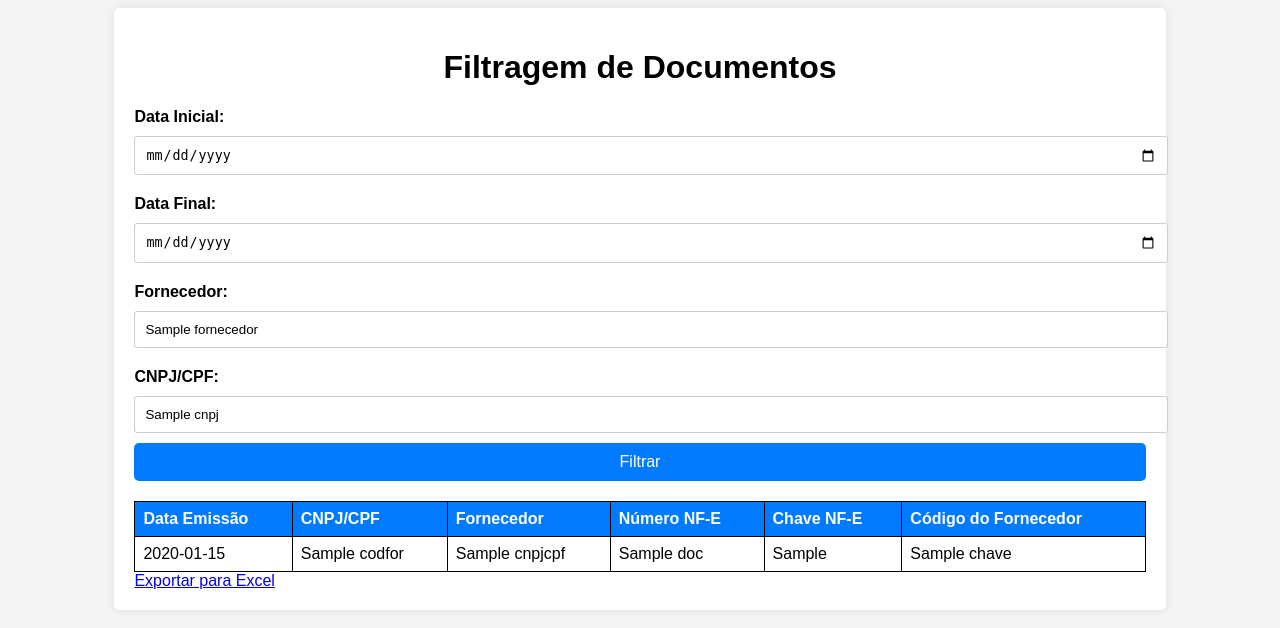
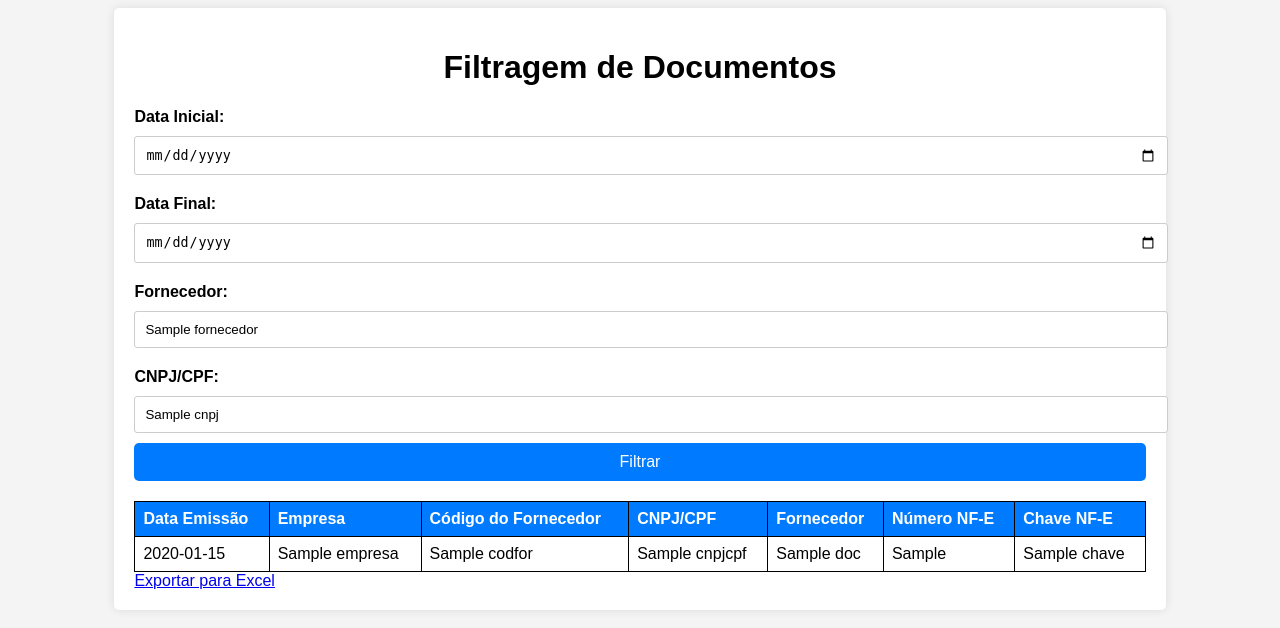
Before and after one commit to Gabii1901/SysPoli, a Flask app: template templates/filtragem.html in a window 1280 px wide. Shown: the top 628 px of the page. Run offline with Flask 3, Linux system fonts and the light colour scheme; the template is opened without the code that fills it: most values are stand-ins (such as "Sample title", 1, 10 or a date in 2020).

Commit message:
Update filtragem.html
Atualizado para saber qual nota pertence a cada empresa

```diff
--- a/templates/filtragem.html
+++ b/templates/filtragem.html
@@ -29,11 +29,12 @@
             <thead>
                 <tr>
                     <th class="coluna-data">Data Emissão</th>
+                    <th>Empresa</th> <!-- Nova Coluna Empresa -->
+                    <th>Código do Fornecedor</th>
                     <th class="coluna-cnpj">CNPJ/CPF</th>
                     <th>Fornecedor</th>
                     <th>Número NF-E</th>
                     <th>Chave NF-E</th>
-                    <th>Código do Fornecedor</th>
                 </tr>
             </thead>
             <tbody>
@@ -42,6 +43,7 @@
                     <td class="coluna-data">
                         {{ doc['DATAEMIS'].strftime('%d/%m/%Y') if doc['DATAEMIS'] else '' }}
                     </td>
+                    <td>{{ doc['Empresa'] }}</td> <!-- Mostrando a empresa -->
                     <td>{{ doc['CODFOR'] }}</td>
                     <td class="coluna-cnpj">{{ doc['CNPJCPF'] }}</td>
                     <td>{{ doc['NOME'] }}</td>
@@ -51,6 +53,7 @@
                 {% endfor %}
             </tbody>
         </table>
+
         <a href="{{ url_for('exportar_documentos') }}" class="btn-exportar">Exportar para Excel</a>
     </div>
 </body>
```
